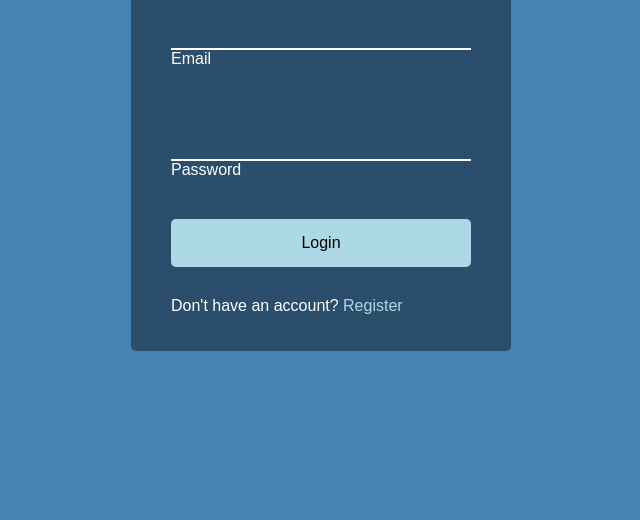
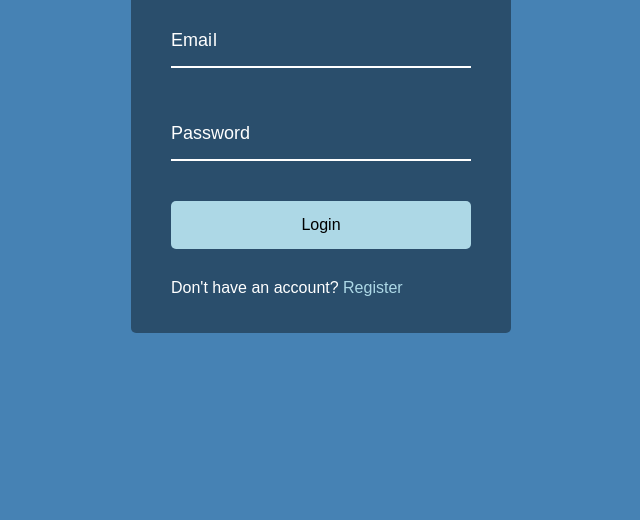
Before and after one commit to samujm/FormWaveAnimation, a plain HTML site: page index.html in a window 1280 px wide. Shown: the part 280-800 px from the top of the page, without its empty margins (319-959 px from the left). Drawn offline with Linux system fonts and the light colour scheme; a web font is replaced by a local one.

Commit message:
FormWaveAnimation

```diff
--- a/script.js
+++ b/script.js
@@ -0,0 +1,8 @@
+const labels = document.querySelectorAll('.form-control label')
+
+labels.forEach(label => {
+    label.innerHTML = label.innerText
+        .split('')
+        .map((letter, idx) => `<span style="transition-delay:${idx * 50}ms">${letter}</span>`)
+        .join('')
+})
--- a/style.css
+++ b/style.css
@@ -78,4 +78,24 @@ body{
 .form-control input:focus,
 .form-control input:valid{
     outline: 0;
+    border-bottom-color: lightblue;
 }
+
+.form-control label{
+    position: absolute;
+    top: 15px;
+    left: 0;
+}
+
+.form-control label span{
+    display: inline-block;
+    font-size: 18px;
+    min-width: 5px;
+    transition: 0.3s cubic-bezier(0.68, -0.55, 0.265, 1.55);
+}
+
+.form-control input:focus + label span,
+.form-control input:valid + label span{
+    color: lightblue;
+    transform: translateY(-30px);
+}
```
